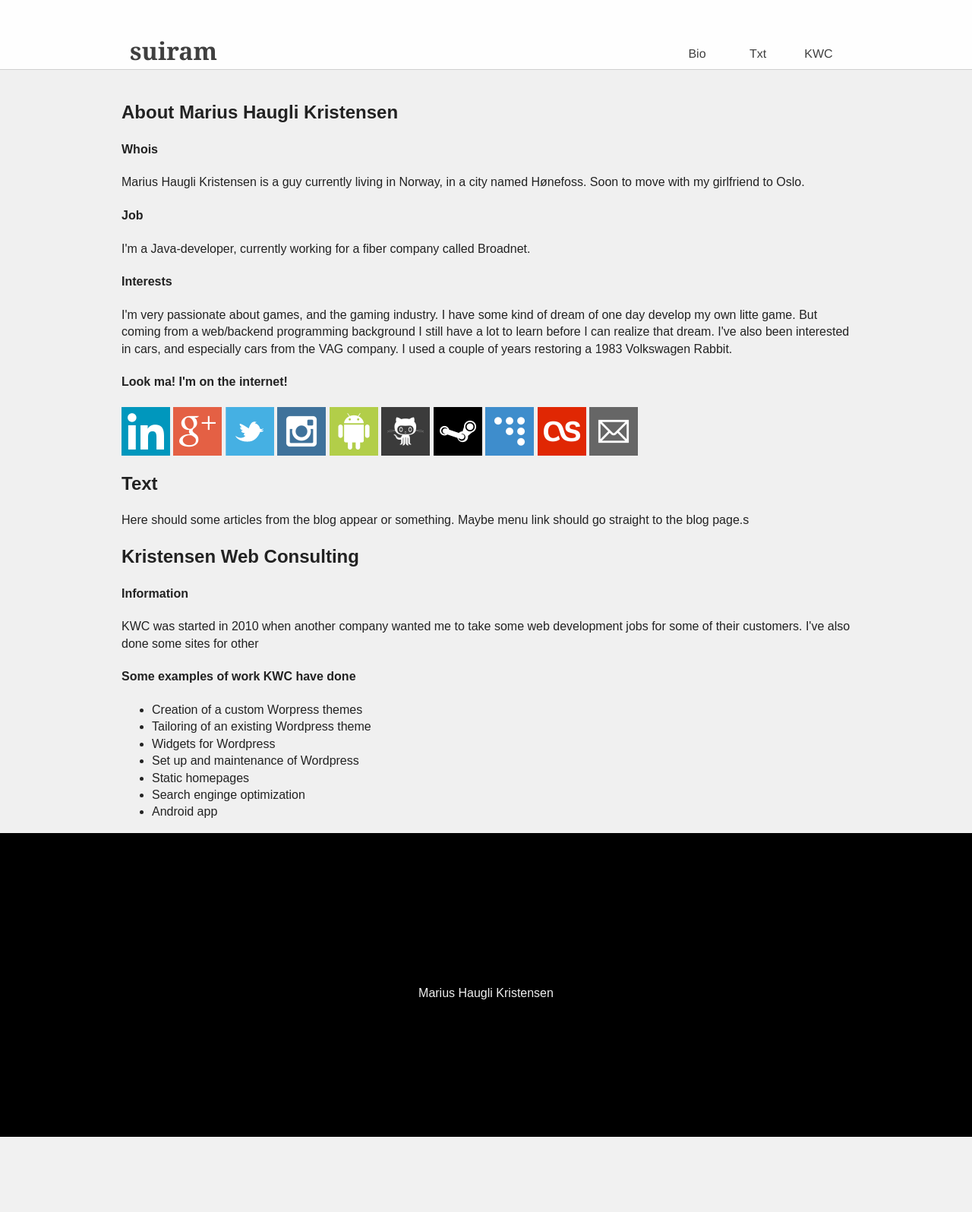
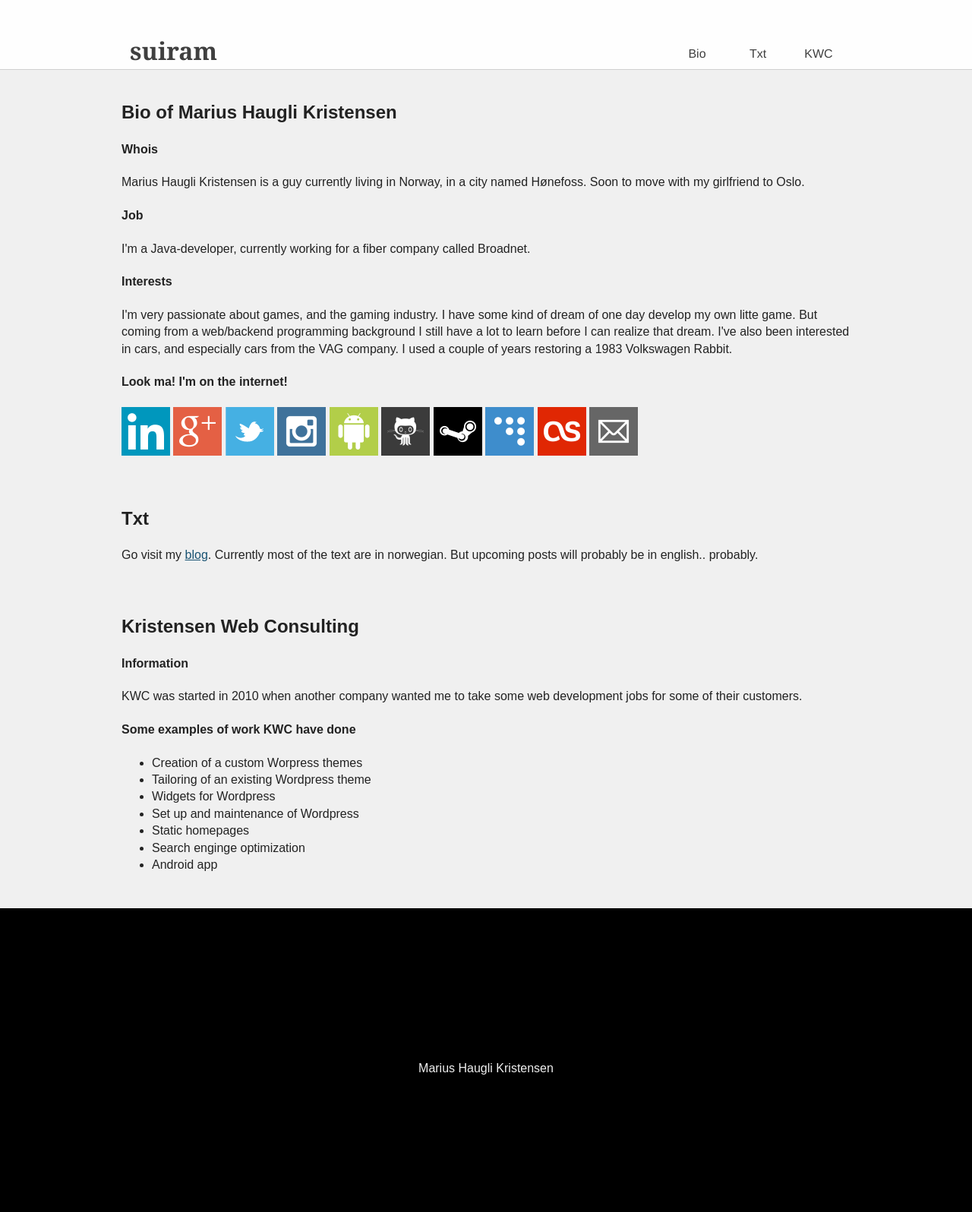
Before and after one commit to crea1/suiram_org_web, a PHP site: page / in a window 1280 px wide. Shown: the whole page at 76% size. Before the commit the page ends 1497 px from the top, so only its background shows below. Run offline with PHP 8.4, Linux system fonts and the light colour scheme; some libraries are stand-ins or nearby versions.

Commit message:
Add css for <a> and add padding for content sections

```diff
--- a/css/main.css
+++ b/css/main.css
@@ -105,11 +105,14 @@ footer                  { background-color: #000; height: 400px; color: #f0f0f0;
 #navigation             { float:right; margin: 0 2px; position: relative;}
 #navigation li          { float: left; height: 91px; width: 80px; text-align: center; }
 #navigation li:hover    { border-bottom: 3px #2B8DC0 solid; }
-.navigation-active       { border-bottom: 3px #195373 solid; }
+.navigation-active      { border-bottom: 3px #195373 solid; }
 #navigation li a        { height: 100%; display: block; text-decoration: none; white-space: nowrap; color: #2c2c2c;}
 
-#content { max-width: 960px; margin: 0 auto; }
+#content                { max-width: 960px; margin: 0 auto; }
+.content-section        { padding-bottom: 30px; }
 
+a                       { color: #195373; }
+a:hover                 { color: #2B8DC0; }
 
 
 #footer-info            { text-align: center; padding-top: 200px; }
--- a/index.html
+++ b/index.html
@@ -47,10 +47,10 @@
 </div>
 <div id="content">
 
-    <div id="about">
+    <div id="about" class="content-section">
         <?php include_once 'about.php' ?>
         <!--Move to about.phps-->
-        <h2>About Marius Haugli Kristensen</h2>
+        <h2>Bio of Marius Haugli Kristensen</h2>
         <h4>Whois</h4>
         <p>Marius Haugli Kristensen is a guy currently living in Norway, in a city named Hønefoss. Soon to
             move with my girlfriend to Oslo.</p>
@@ -76,18 +76,19 @@
             <a href="mailto:marius@suiram.org"><img src="img/email.png" style="background-color: #666666"/></a>
         </p>
     </div>
-    <div id="blog">
-        <h2>Text</h2>
+    <div id="blog" class="content-section">
+        <h2>Txt</h2>
 
-        <p>Here should some articles from the blog appear or something. Maybe menu link should go straight to the blog page.s</p>
+        <p>Go visit my <a href="http://www.suiram.org/blog/">blog</a>. Currently most of the text are in norwegian. But upcoming
+        posts will probably be in english.. probably.</p>
 
     </div>
-    <div id="kwc">
+    <div id="kwc" class="content-section">
         <h2>Kristensen Web Consulting</h2>
 
         <h4>Information</h4>
         <p>KWC was started in 2010 when another company wanted me to take some web development jobs for some of their customers.
-        I've also done some sites for other</p>
+        </p>
 
         <h4>Some examples of work KWC have done</h4>
         <ul>
```
